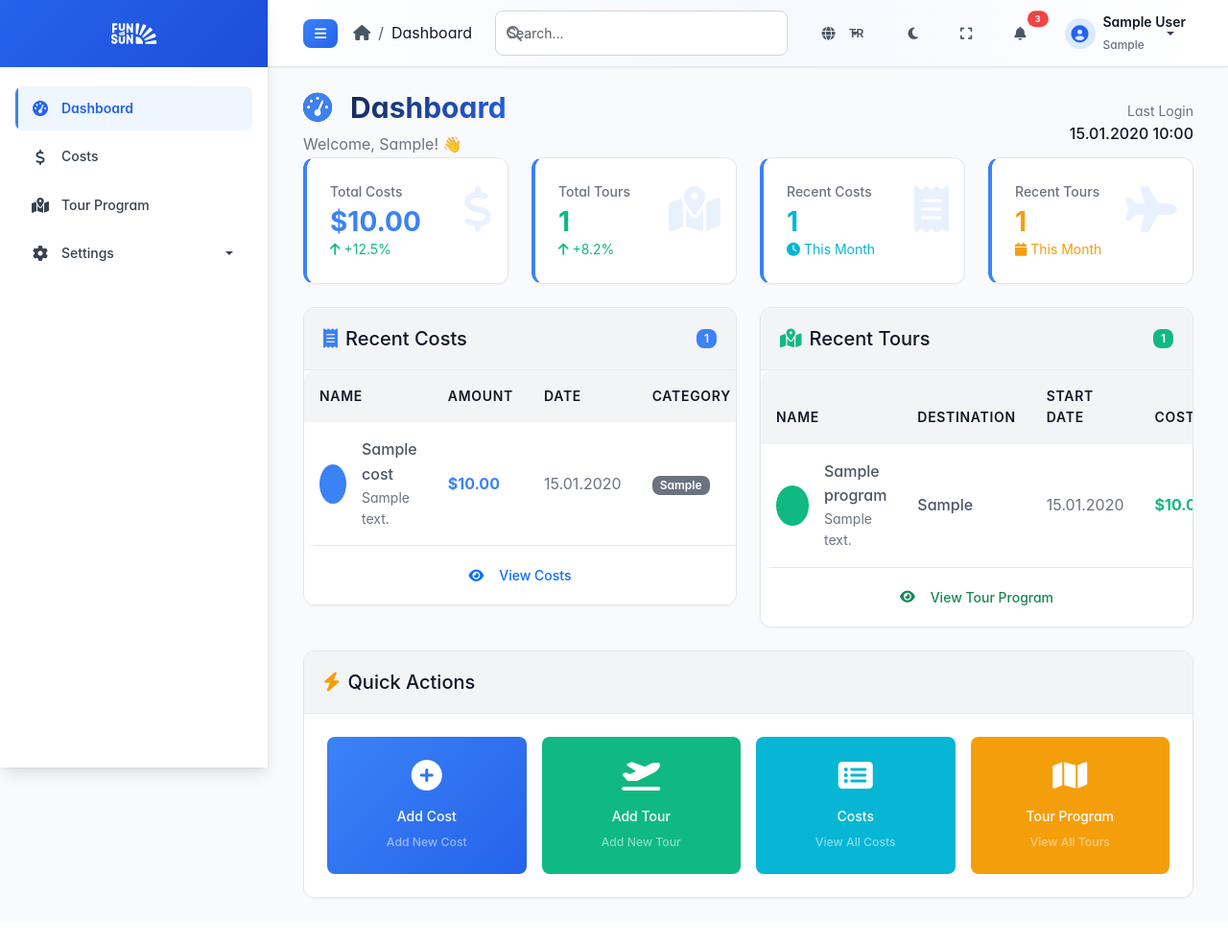
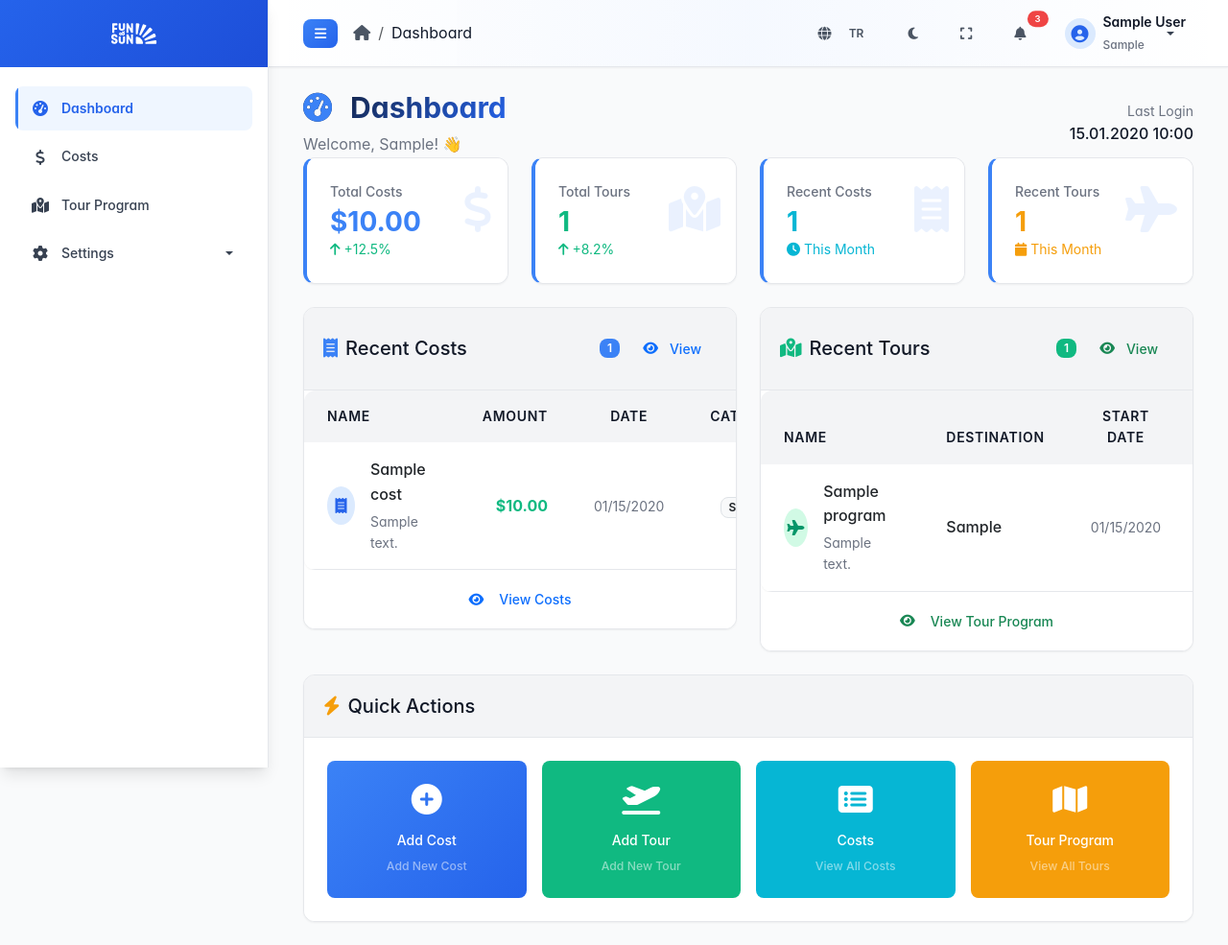
Before and after one commit to cnrgr95/FAT_P, a Flask app: page / in a window 1280 px wide. Shown: the whole page at 96% size. Before the commit the page ends 937 px from the top, so only its background shows below. Run offline with Flask 3, Linux system fonts and the light colour scheme; a user stored in the database is signed in; tables that the repository leaves empty hold one stand-in row (values such as "Sample post"); some libraries are stand-ins or nearby versions.

Commit message:
güncel ui

```diff
--- a/static/css/main.css
+++ b/static/css/main.css
@@ -1244,8 +1194,108 @@ body {
     background: var(--primary-900);
     border-color: var(--primary-600);
     color: var(--primary-200);
+    transform: translateY(-1px);
+    box-shadow: 0 2px 8px rgba(0, 0, 0, 0.3);
 }
 
 [data-theme="dark"] #languageDropdown:hover .language-text {
     color: var(--primary-200);
 }
+
+[data-theme="dark"] #languageDropdown:hover .fas.fa-globe {
+    color: var(--primary-200);
+    transform: scale(1.1);
+}
+
+/* Recent Activities Styles */
+.recent-table {
+    border-radius: var(--border-radius);
+    overflow: hidden;
+}
+
+.recent-table thead th {
+    font-weight: 600;
+    font-size: 0.875rem;
+    text-transform: uppercase;
+    letter-spacing: 0.5px;
+    color: var(--text-secondary);
+    background: var(--gray-50);
+}
+
+.recent-item {
+    transition: all 0.2s ease;
+    border-bottom: 1px solid var(--border-primary);
+}
+
+.recent-item:hover {
+    background: var(--hover-bg);
+    transform: translateY(-1px);
+    box-shadow: 0 2px 8px rgba(0, 0, 0, 0.1);
+}
+
+.recent-item:last-child {
+    border-bottom: none;
+}
+
+.cost-icon, .tour-icon {
+    width: 40px;
+    height: 40px;
+    display: flex;
+    align-items: center;
+    justify-content: center;
+    border-radius: 50%;
+    font-size: 1rem;
+    transition: all 0.2s ease;
+}
+
+.cost-icon {
+    background: var(--primary-100);
+    color: var(--primary-600);
+}
+
+.tour-icon {
+    background: var(--success-100);
+    color: var(--success-600);
+}
+
+.recent-item:hover .cost-icon {
+    background: var(--primary-200);
+    color: var(--primary-700);
+    transform: scale(1.1);
+}
+
+.recent-item:hover .tour-icon {
+    background: var(--success-200);
+    color: var(--success-700);
+    transform: scale(1.1);
+}
+
+/* Dark theme adjustments for recent activities */
+[data-theme="dark"] .recent-table thead th {
+    background: var(--gray-800);
+    color: var(--text-secondary);
+}
+
+[data-theme="dark"] .recent-item:hover {
+    background: var(--gray-800);
+}
+
+[data-theme="dark"] .cost-icon {
+    background: var(--primary-900);
+    color: var(--primary-300);
+}
+
+[data-theme="dark"] .tour-icon {
+    background: var(--success-900);
+    color: var(--success-300);
+}
+
+[data-theme="dark"] .recent-item:hover .cost-icon {
+    background: var(--primary-800);
+    color: var(--primary-200);
+}
+
+[data-theme="dark"] .recent-item:hover .tour-icon {
+    background: var(--success-800);
+    color: var(--success-200);
+}
--- a/static/js/main.js
+++ b/static/js/main.js
@@ -22,7 +22,6 @@ function initializeApp() {
     initializeTheme();
     initializeFullscreen();
     initializeLanguageSelector();
-    initializeGlobalSearch();
     initializeAnimations();
     initializeKeyboardShortcuts();
     initializePerformanceOptimizations();
@@ -293,86 +292,6 @@ function initializeLanguageSelector() {
     });
 }
 
-// Global Search Functionality
-function initializeGlobalSearch() {
-    const searchInput = $('#global-search');
-    const searchResults = $('#search-results');
-
-    let searchTimeout;
-
-    searchInput.on('input', function() {
-        const query = $(this).val().trim();
-
-        clearTimeout(searchTimeout);
-
-        if (query.length < 2) {
-            searchResults.removeClass('show').empty();
-            return;
-        }
-
-        searchTimeout = setTimeout(() => {
-            performSearch(query);
-        }, 300);
-    });
-
-    // Hide search results when clicking outside
-    $(document).on('click', function(e) {
-        if (!$(e.target).closest('.search-container').length) {
-            searchResults.removeClass('show');
-        }
-    });
-
-    // Show search results on focus
-    searchInput.on('focus', function() {
-        if ($(this).val().trim().length >= 2) {
-            searchResults.addClass('show');
-        }
-    });
-}
-
-function performSearch(query) {
-    const searchResults = $('#search-results');
-
-    // Mock search results - replace with actual API call
-    const mockResults = [
-        { type: 'cost', title: 'Office Supplies', description: 'Recent cost entry', url: '/costs' },
-        { type: 'tour', title: 'Istanbul Tour', description: 'Tour program', url: '/tour-programs' },
-        { type: 'user', title: 'John Doe', description: 'User profile', url: '/users' }
-    ];
-
-    const filteredResults = mockResults.filter(item =>
-        item.title.toLowerCase().includes(query.toLowerCase()) ||
-        item.description.toLowerCase().includes(query.toLowerCase())
-    );
-
-    if (filteredResults.length === 0) {
-        searchResults.html(`
-            <div class="p-3 text-center text-muted">
-                <i class="fas fa-search mb-2"></i>
-                <div>No results found for "${query}"</div>
-            </div>
-        `);
-    } else {
-        const resultsHtml = filteredResults.map(result => `
-            <a href="${result.url}" class="search-result-item d-block p-3 text-decoration-none">
-                <div class="d-flex align-items-center">
-                    <div class="search-result-icon me-3">
-                        <i class="fas fa-${result.type === 'cost' ? 'receipt' : result.type === 'tour' ? 'plane' : 'user'}"></i>
-                    </div>
-                    <div>
-                        <div class="fw-medium text-primary">${result.title}</div>
-                        <small class="text-muted">${result.description}</small>
-                    </div>
-                </div>
-            </a>
-        `).join('');
-
-        searchResults.html(resultsHtml);
-    }
-
-    searchResults.addClass('show');
-}
-
 function changeLanguage(language) {
     if (!language || !['en', 'tr'].includes(language)) {
         return; // Silent fail
@@ -431,12 +350,6 @@ function updateLanguageUI(language) {
     };
     $('.breadcrumb-item.active').text(breadcrumbTexts[language] || breadcrumbTexts['en']);
 
-    // Update search placeholder
-    const searchPlaceholders = {
-        'en': 'Search...',
-        'tr': 'Ara...'
-    };
-    $('#global-search').attr('placeholder', searchPlaceholders[language] || searchPlaceholders['en']);
 
 
     // Update page content (basic elements)
@@ -480,7 +393,14 @@ function updatePageContent(language) {
             'minutes_ago': 'minutes ago',
             'hour_ago': 'hour ago',
             'view_all_notifications': 'View All Notifications',
-            'user': 'User'
+            'user': 'User',
+            'name': 'Name',
+            'amount': 'Amount',
+            'date': 'Date',
+            'category': 'Category',
+            'destination': 'Destination',
+            'start_date': 'Start Date',
+            'cost': 'Cost'
         },
         'tr': {
             'dashboard': 'Kontrol Paneli',
@@ -516,7 +436,14 @@ function updatePageContent(language) {
             'minutes_ago': 'dakika önce',
             'hour_ago': 'saat önce',
             'view_all_notifications': 'Tüm Bildirimleri Görüntüle',
-            'user': 'Kullanıcı'
+            'user': 'Kullanıcı',
+            'name': 'Ad',
+            'amount': 'Tutar',
+            'date': 'Tarih',
+            'category': 'Kategori',
+            'destination': 'Hedef',
+            'start_date': 'Başlangıç Tarihi',
+            'cost': 'Maliyet'
         }
     };
 
--- a/templates/dashboard.html
+++ b/templates/dashboard.html
@@ -117,46 +117,60 @@
                 <div class="card-header d-flex align-items-center justify-content-between">
                     <h5 class="card-title mb-0 d-flex align-items-center">
                         <i class="fas fa-receipt me-2 text-primary"></i>
-                        {{ _('recent_costs') }}
+                        <span data-text="recent_costs">{{ _('recent_costs') }}</span>
                     </h5>
-                    <span class="badge bg-primary">{{ recent_costs|length }}</span>
+                    <div class="d-flex align-items-center gap-2">
+                        <span class="badge bg-primary">{{ recent_costs|length }}</span>
+                        <a href="{{ url_for('costs') }}" class="btn btn-outline-primary btn-sm">
+                            <i class="fas fa-eye me-1"></i>
+                            <span data-text="view">{{ _('view') }}</span>
+                        </a>
+                    </div>
                 </div>
                 <div class="card-body p-0">
                     {% if recent_costs %}
                         <div class="table-responsive">
                             <table class="table table-hover mb-0">
-                                <thead>
+                                <thead class="table-light">
                                     <tr>
-                                        <th class="border-0">{{ _('name') }}</th>
-                                        <th class="border-0">{{ _('amount') }}</th>
-                                        <th class="border-0">{{ _('date') }}</th>
-                                        <th class="border-0">{{ _('category') }}</th>
+                                        <th class="border-0 py-3 px-4">
+                                            <span data-text="name">{{ _('name') }}</span>
+                                        </th>
+                                        <th class="border-0 py-3 px-4 text-end">
+                                            <span data-text="amount">{{ _('amount') }}</span>
+                                        </th>
+                                        <th class="border-0 py-3 px-4 text-center">
+                                            <span data-text="date">{{ _('date') }}</span>
+                                        </th>
+                                        <th class="border-0 py-3 px-4 text-center">
+                                            <span data-text="category">{{ _('category') }}</span>
+                                        </th>
                                     </tr>
                                 </thead>
                                 <tbody>
                                     {% for cost in recent_costs %}
-                                    <tr>
-                                        <td>
+                                    <tr class="recent-item">
+                                        <td class="py-3 px-4">
                                             <div class="d-flex align-items-center">
-                                                <div class="bg-primary bg-opacity-10 rounded-circle p-2 me-3">
-                                                    <i class="fas fa-receipt text-primary"></i>
+                                                <div class="cost-icon me-3">
+                                                    <i class="fas fa-receipt"></i>
                                                 </div>
-                                                <div>
-                                                    <div class="fw-medium">{{ cost.name }}</div>
+                                                <div class="flex-grow-1">
+                                                    <div class="fw-medium text-dark">{{ cost.name }}</div>
                                                     {% if cost.description %}
-                                                        <div class="text-muted small">{{ cost.description[:30] }}{% if cost.description|length > 30 %}...{% endif %}</div>
+                                                        <div class="text-muted small mt-1">{{ cost.description[:40] }}{% if cost.description|length > 40 %}...{% endif %}</div>
                                                     {% endif %}
                                                 </div>
                                             </div>
                                         </td>
-                                        <td>
-                                            <span class="fw-bold text-primary">${{ "%.2f"|format(cost.amount) }}</span>
+                                        <td class="py-3 px-4 text-end">
+                                            <span class="fw-bold text-success fs-6">${{ "%.2f"|format(cost.amount) }}</span>
                                         </td>
-                                        <td>
-                                            <span class="text-muted">{{ cost.date.strftime('%d.%m.%Y') }}</span>
+                                        <td class="py-3 px-4 text-center">
+                                            <span class="text-muted small">{{ cost.date.strftime('%m/%d/%Y') if cost.date else '-' }}</span>
                                         </td>
-                                        <td>
-                                            <span class="badge bg-secondary">{{ cost.category or 'N/A' }}</span>
+                                        <td class="py-3 px-4 text-center">
+                                            <span class="badge bg-light text-dark border">{{ cost.category or '-' }}</span>
                                         </td>
                                     </tr>
                                     {% endfor %}
@@ -189,46 +203,60 @@
                 <div class="card-header d-flex align-items-center justify-content-between">
                     <h5 class="card-title mb-0 d-flex align-items-center">
                         <i class="fas fa-map-marked-alt me-2 text-success"></i>
-                        {{ _('recent_tours') }}
+                        <span data-text="recent_tours">{{ _('recent_tours') }}</span>
                     </h5>
-                    <span class="badge bg-success">{{ recent_tours|length }}</span>
+                    <div class="d-flex align-items-center gap-2">
+                        <span class="badge bg-success">{{ recent_tours|length }}</span>
+                        <a href="{{ url_for('tour_programs') }}" class="btn btn-outline-success btn-sm">
+                            <i class="fas fa-eye me-1"></i>
+                            <span data-text="view">{{ _('view') }}</span>
+                        </a>
+                    </div>
                 </div>
                 <div class="card-body p-0">
                     {% if recent_tours %}
                         <div class="table-responsive">
                             <table class="table table-hover mb-0">
-                                <thead>
+                                <thead class="table-light">
                                     <tr>
-                                        <th class="border-0">{{ _('name') }}</th>
-                                        <th class="border-0">{{ _('destination') }}</th>
-                                        <th class="border-0">{{ _('start_date') }}</th>
-                                        <th class="border-0">{{ _('cost') }}</th>
+                                        <th class="border-0 py-3 px-4">
+                                            <span data-text="name">{{ _('name') }}</span>
+                                        </th>
+                                        <th class="border-0 py-3 px-4">
+                                            <span data-text="destination">{{ _('destination') }}</span>
+                                        </th>
+                                        <th class="border-0 py-3 px-4 text-center">
+                                            <span data-text="start_date">{{ _('start_date') }}</span>
+                                        </th>
+                                        <th class="border-0 py-3 px-4 text-end">
+                                            <span data-text="cost">{{ _('cost') }}</span>
+                                        </th>
                                     </tr>
                                 </thead>
                                 <tbody>
                                     {% for tour in recent_tours %}
-                                    <tr>
-                                        <td>
+                                    <tr class="recent-item">
+                                        <td class="py-3 px-4">
                                             <div class="d-flex align-items-center">
-                                                <div class="bg-success bg-opacity-10 rounded-circle p-2 me-3">
-                                                    <i class="fas fa-plane text-success"></i>
+                                                <div class="tour-icon me-3">
+                                                    <i class="fas fa-plane"></i>
                                                 </div>
-                                                <div>
-                                                    <div class="fw-medium">{{ tour.name }}</div>
+                                                <div class="flex-grow-1">
+                                                    <div class="fw-medium text-dark">{{ tour.name }}</div>
                                                     {% if tour.description %}
-                                                        <div class="text-muted small">{{ tour.description[:30] }}{% if tour.description|length > 30 %}...{% endif %}</div>
+                                                        <div class="text-muted small mt-1">{{ tour.description[:40] }}{% if tour.description|length > 40 %}...{% endif %}</div>
                                                     {% endif %}
                                                 </div>
                                             </div>
                                         </td>
-                                        <td>
-                                            <span class="fw-medium">{{ tour.destination }}</span>
+                                        <td class="py-3 px-4">
+                                            <span class="fw-medium text-dark">{{ tour.destination or '-' }}</span>
                                         </td>
-                                        <td>
-                                            <span class="text-muted">{{ tour.start_date.strftime('%d.%m.%Y') }}</span>
+                                        <td class="py-3 px-4 text-center">
+                                            <span class="text-muted small">{{ tour.start_date.strftime('%m/%d/%Y') if tour.start_date else '-' }}</span>
                                         </td>
-                                        <td>
-                                            <span class="fw-bold text-success">${{ "%.2f"|format(tour.total_cost) }}</span>
+                                        <td class="py-3 px-4 text-end">
+                                            <span class="fw-bold text-info fs-6">${{ "%.2f"|format(tour.total_cost) if tour.total_cost else '0.00' }}</span>
                                         </td>
                                     </tr>
                                     {% endfor %}
--- a/templates/layouts/base.html
+++ b/templates/layouts/base.html
@@ -105,22 +105,13 @@
                     </nav>
                 </div>
 
-                <!-- Center - Search Bar -->
-                <div class="d-none d-lg-flex flex-grow-1 justify-content-center mx-4">
-                    <div class="search-container position-relative" style="max-width: 400px; width: 100%;">
-                        <input type="text" class="form-control form-control-sm search-input" placeholder="{{ _('search') }}..." id="global-search" data-placeholder="{{ _('search') }}">
-                        <i class="fas fa-search search-icon"></i>
-                        <div class="search-results" id="search-results"></div>
-                    </div>
-                </div>
-
                 <!-- Right Side -->
                 <div class="navbar-nav d-flex align-items-center">
                     <!-- Language Selector -->
                     <div class="nav-item me-2">
                         <div class="dropdown">
-                            <button class="btn btn-outline-secondary btn-sm dropdown-toggle d-flex align-items-center" type="button" id="languageDropdown" data-bs-toggle="dropdown" aria-expanded="false">
-                                <i class="fas fa-globe me-1"></i>
+                            <button class="btn btn-outline-secondary btn-sm d-flex align-items-center" type="button" id="languageDropdown" data-bs-toggle="dropdown" aria-expanded="false">
+                                <i class="fas fa-globe me-2"></i>
                                 <span class="language-text">
                                     {% if session.get('language', 'en') == 'en' %}EN{% else %}TR{% endif %}
                                 </span>
@@ -134,7 +125,6 @@
                     <li>
                         <a class="dropdown-item language-item {% if session.get('language', 'en') == 'en' %}active{% endif %}" href="#" data-language="en">
                             <div class="d-flex align-items-center">
-                                            <i class="fas fa-flag-usa me-3 text-primary"></i>
                                 <div>
                                     <div class="fw-medium">English</div>
                                     <small class="text-muted">EN</small>
@@ -145,7 +135,6 @@
                     <li>
                         <a class="dropdown-item language-item {% if session.get('language', 'en') == 'tr' %}active{% endif %}" href="#" data-language="tr">
                             <div class="d-flex align-items-center">
-                                            <i class="fas fa-flag me-3 text-danger"></i>
                                 <div>
                                     <div class="fw-medium">Türkçe</div>
                                     <small class="text-muted">TR</small>
```
Also changed, not shown: other parts of static/css/main.css (+11 -61 lines). Lines whose indentation alone changed are shown as unchanged.
